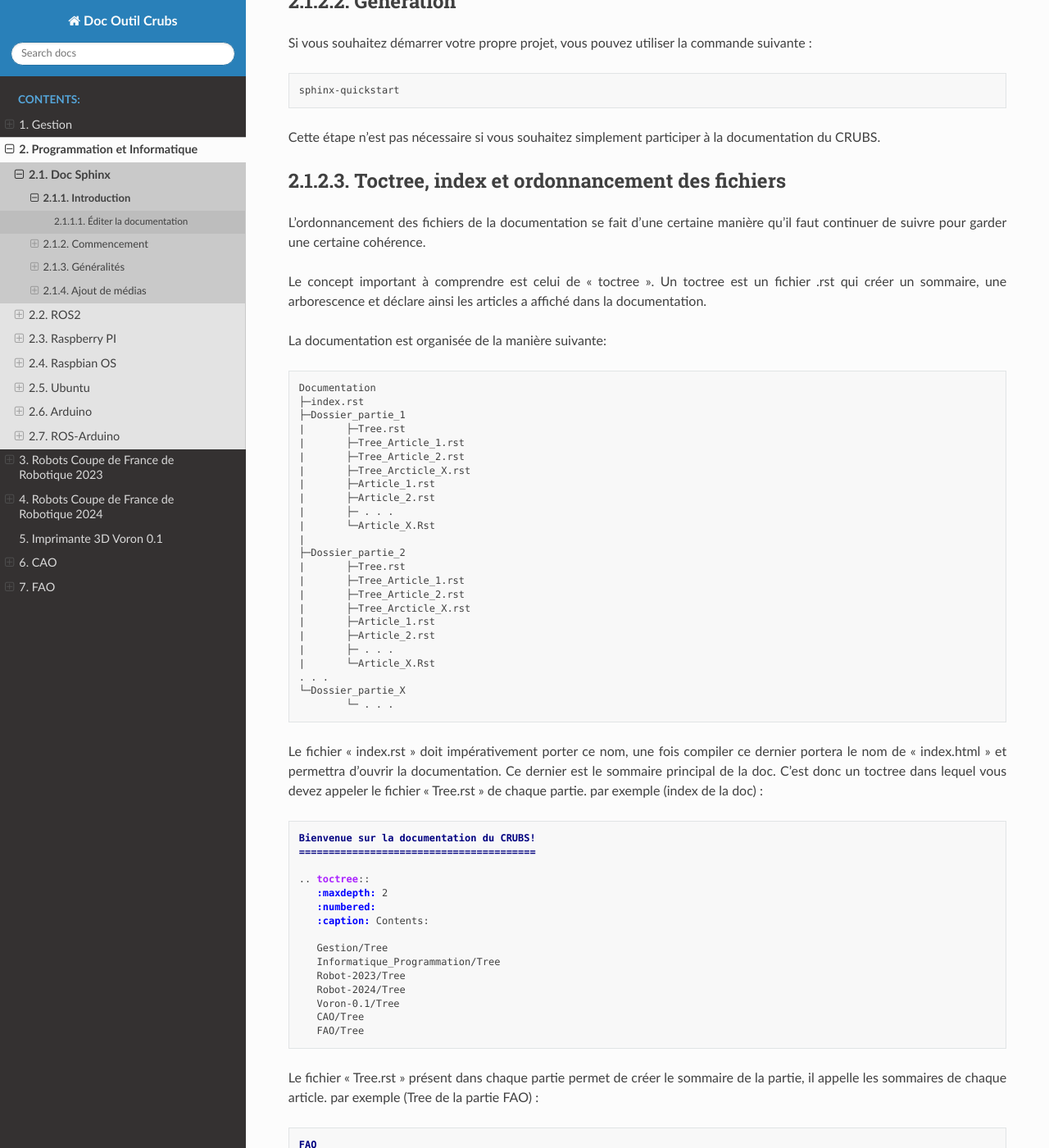
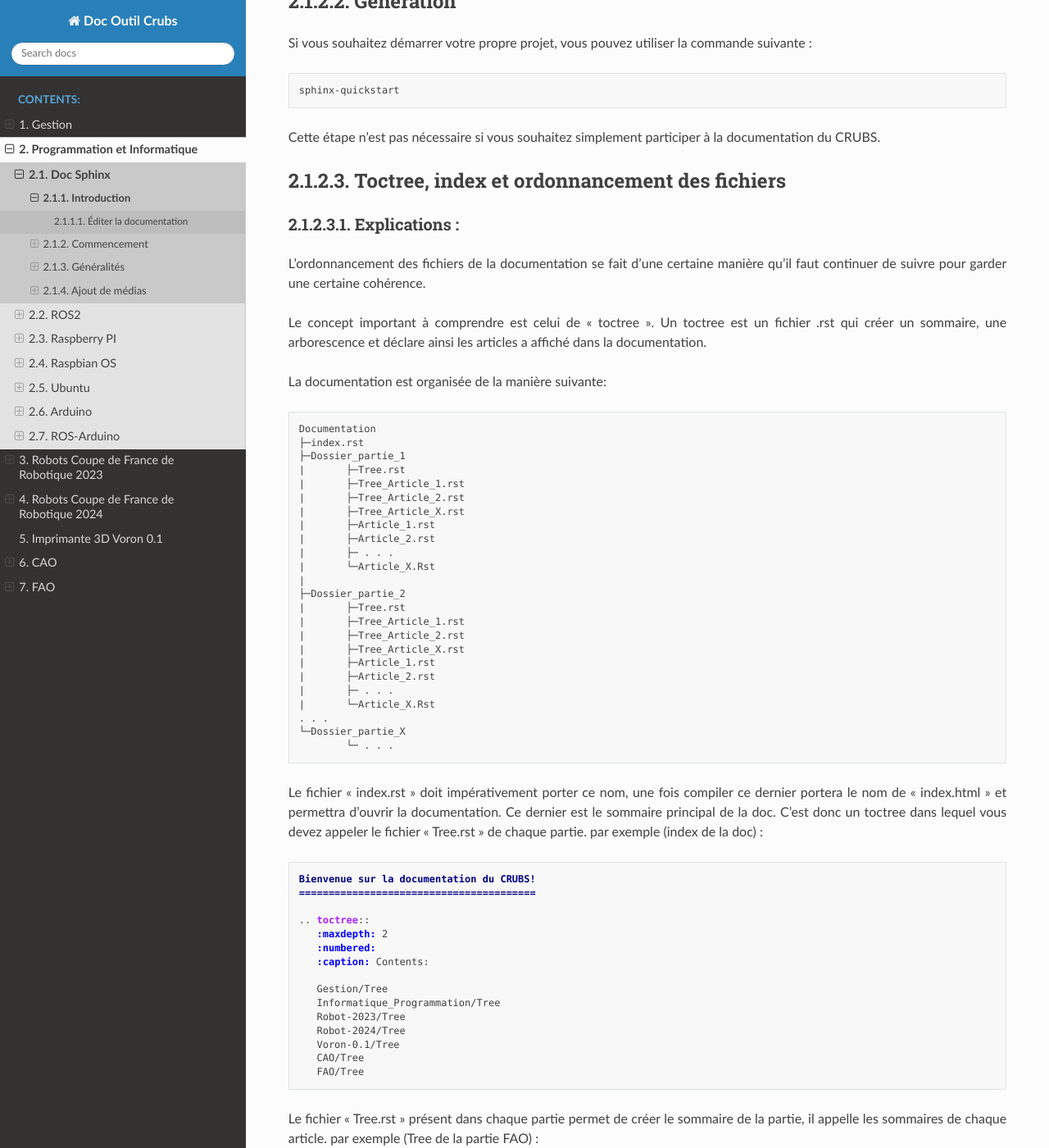
Before and after one commit to CRUBS/Documentation, a Sphinx documentation site: the page built from docs/source/Informatique_Programmation/Doc_sphinx.rst, in a window 1280 px wide and 1400 px high, scrolled down 1847 px. Shown: the whole window at 82% size. Built offline with Sphinx 7.4.7 and the Read the Docs theme 2.0.0, drawn with Linux system fonts in a browser that asks for light colours; pages that are not in the unit, such as notebooks, are missing from menus; some of the changed lines change nothing that is shown; some of the changed text lies outside the part shown.

Commit message:
Update Doc_sphinx.rst

```diff
--- a/docs/source/Informatique_Programmation/Doc_sphinx.rst
+++ b/docs/source/Informatique_Programmation/Doc_sphinx.rst
@@ -73,6 +73,9 @@
 Toctree, index et ordonnancement des fichiers
 *********************************************
 
+Explications :
+^^^^^^^^^^^^^^
+
 L'ordonnancement des fichiers de la documentation se fait d'une certaine manière qu'il faut continuer de suivre pour garder une certaine cohérence.
 
 Le concept important à comprendre est celui de "toctree". Un toctree est un fichier .rst qui créer un sommaire, une arborescence et déclare ainsi les articles a affiché dans la documentation.
@@ -87,7 +90,7 @@
 	|	├─Tree.rst
 	|	├─Tree_Article_1.rst
 	|	├─Tree_Article_2.rst
-	|	├─Tree_Arcticle_X.rst
+	|	├─Tree_Article_X.rst
 	|	├─Article_1.rst
 	|	├─Article_2.rst
 	|	├─ . . .
@@ -97,7 +100,7 @@
 	|	├─Tree.rst
 	|	├─Tree_Article_1.rst
 	|	├─Tree_Article_2.rst
-	|	├─Tree_Arcticle_X.rst
+	|	├─Tree_Article_X.rst
 	|	├─Article_1.rst
 	|	├─Article_2.rst
 	|	├─ . . .
@@ -171,18 +174,22 @@
    :align: center
 
 
-Vous voulez créer une partie :
+À vous de jouez :
+^^^^^^^^^^^^^^^^^
 
-* Ajouter un dossier a la racine de la doc
-* Préparer un dossier "Tree.rst" pour les futurs articles dans ce dossier
-* Ajouter ce fichier "Tree.rst" dans le fichier "index.rst" à la suite des autres : "Nom_partie/Tree"
+**Vous voulez créer une partie :**
 
-Vous voulez créer un nouvel article dans une partie existante, dans un même dossier :
+#. Ajouter un dossier a la racine de la doc
+#. Préparer un dossier "Tree.rst" pour les futurs articles dans ce dossier
+#. Ajouter ce fichier "Tree.rst" dans le fichier "index.rst" à la suite des autres : "Nom_partie/Tree"
 
-* Créer votre article "Nom_article.rst" comme vous le souhaitez
-* Créer un toctree "Tree-Nom_article.rst", servez-vous des existants comme exemple
-* Ajouter l'article que vous avez créé au toctree qui lui est dédié que vous venez de créer
-* Ajouter le toctree de votre article a "Tree.rst" à la suite des autres: "Tree_Nom-article"
+
+**Vous voulez créer un nouvel article dans une partie existante, dans un même dossier :**
+
+#. Créer votre article "Nom_article.rst" comme vous le souhaitez
+#. Créer un toctree "Tree-Nom_article.rst", servez-vous des existants comme exemple
+#. Ajouter l'article que vous avez créé au toctree qui lui est dédié que vous venez de créer
+#. Ajouter le toctree de votre article a "Tree.rst" à la suite des autres: "Tree_Nom-article"
 
 
 Compilation
```
